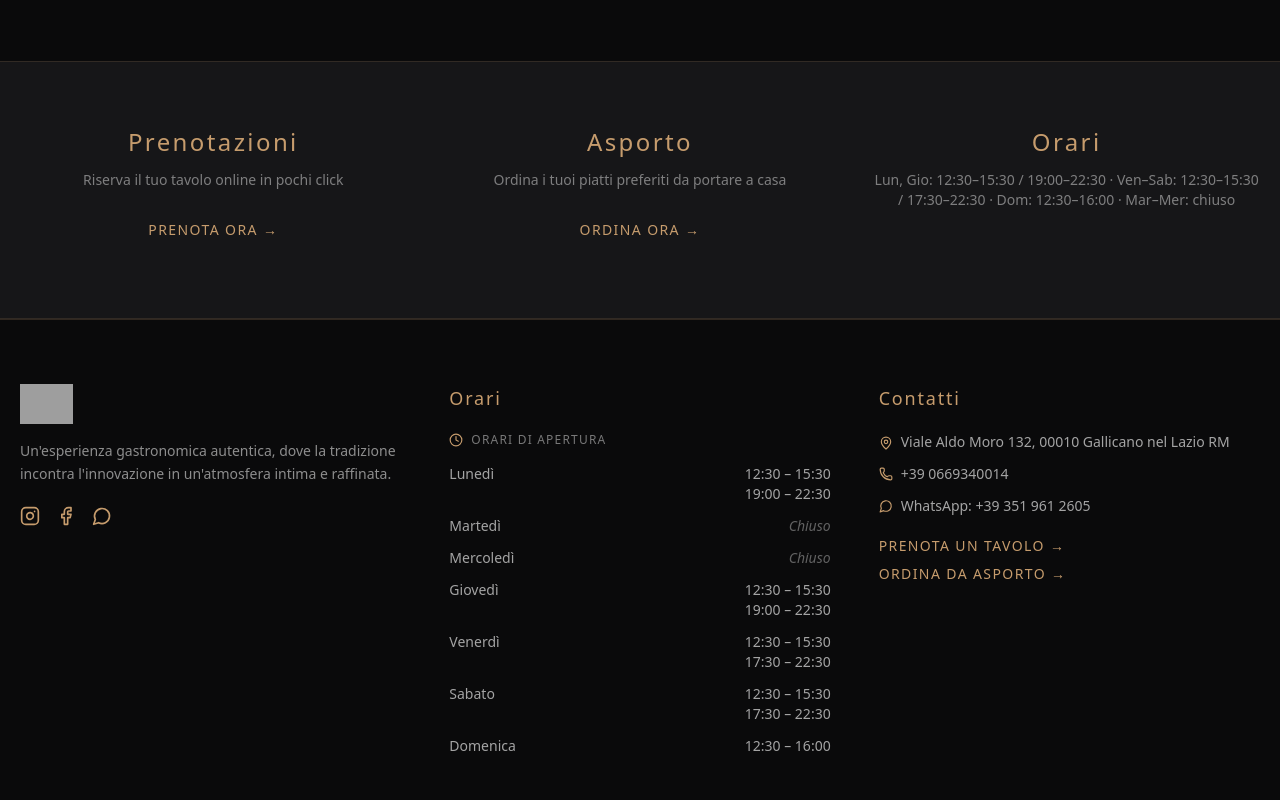
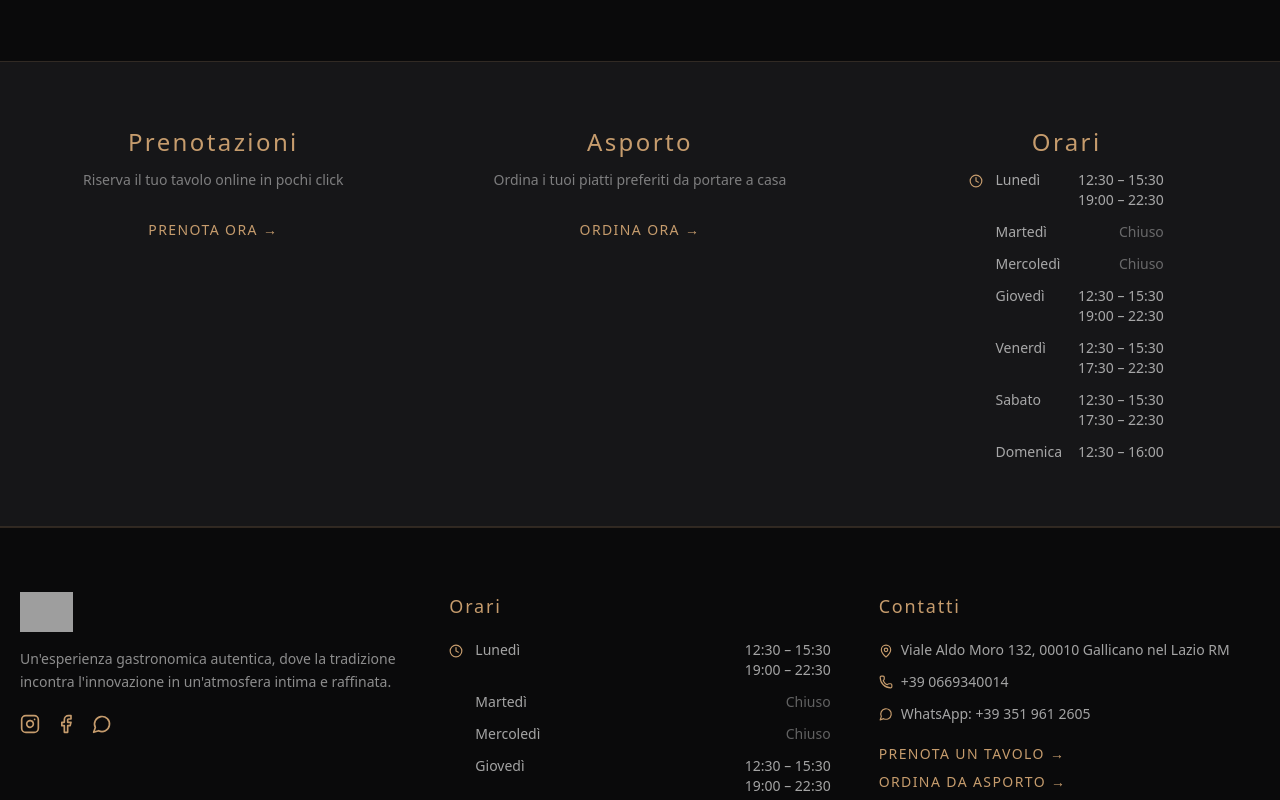
Before and after one commit to Kurama1001/ossidiana-restaurant, a React (Vite) app: page / in a window 1280 px wide. Shown: the part 1180-1980 px from the top of the page. Built offline with nearby package versions, Linux system fonts and the light colour scheme; no server answers; grey boxes are pictures that could not be loaded.

Commit message:
Aggiorna il formato di visualizzazione degli orari
Co-authored-by: Kurama1001 <292116796+Kurama1001@users.noreply.github.com>

```diff
--- a/src/components/layout/OrariList.jsx
+++ b/src/components/layout/OrariList.jsx
@@ -11,25 +11,22 @@ const ORARI_SETTIMANA = [
 ];
 
 /**
- * OrariList — elenco giorni/orari nel formato:
- * giorno a sinistra, fasce orarie allineate a destra ("Chiuso" se giorno di riposo).
+ * OrariList — come nel profilo: giorni a sinistra, orari di apertura
+ * allineati a destra per ogni singolo giorno ("Chiuso" nei giorni di riposo).
  */
 export default function OrariList({ className = '' }) {
   return (
-    <div className={`font-body text-sm ${className}`}>
-      <div className="flex items-center gap-2 mb-4">
-        <Clock size={14} className="text-[#C69C6D] shrink-0" />
-        <span className="text-[#E5E5E5]/50 text-xs uppercase tracking-widest">Orari di apertura</span>
-      </div>
-      <ul className="space-y-3">
+    <div className={`flex gap-3 ${className}`}>
+      <Clock size={14} className="text-[#C69C6D] shrink-0 mt-1" />
+      <ul className="flex-1 font-body text-sm space-y-3">
         {ORARI_SETTIMANA.map(({ giorno, fasce }) => (
           <li key={giorno} className="flex items-start justify-between gap-4">
             <span className="text-[#E5E5E5]/70">{giorno}</span>
             {fasce.length === 0 ? (
-              <span className="text-[#E5E5E5]/40 italic">Chiuso</span>
+              <span className="text-[#E5E5E5]/40">Chiuso</span>
             ) : (
-              <span className="flex flex-col items-end text-[#E5E5E5]/70">
-                {fasce.map(f => <span key={f}>{f}</span>)}
+              <span className="flex flex-col items-end text-[#E5E5E5]/70 text-right">
+                {fasce.map(f => <span key={f} className="whitespace-nowrap">{f}</span>)}
               </span>
             )}
           </li>
--- a/src/pages/Home.jsx
+++ b/src/pages/Home.jsx
@@ -6,6 +6,7 @@ import { BronzeButton } from '@/components/ui/BronzeButton';
 import CompressedImage from '@/components/ui/CompressedImage';
 import PhotoGallery from '@/components/home/PhotoGallery';
 import ChiSiamo from '@/components/home/ChiSiamo';
+import OrariList from '@/components/layout/OrariList';
 
 export default function Home() {
   const [menuHighlights, setMenuHighlights] = useState([]);
@@ -93,11 +94,15 @@ export default function Home() {
           {[
             { title: 'Prenotazioni', desc: 'Riserva il tuo tavolo online in pochi click', action: '/prenotazioni', label: 'Prenota ora' },
             { title: 'Asporto', desc: 'Ordina i tuoi piatti preferiti da portare a casa', action: '/ordini', label: 'Ordina ora' },
-            { title: 'Orari', desc: 'Lun, Gio: 12:30–15:30 / 19:00–22:30 · Ven–Sab: 12:30–15:30 / 17:30–22:30 · Dom: 12:30–16:00 · Mar–Mer: chiuso', action: null, label: null },
+            { title: 'Orari', desc: null, action: null, label: null },
           ].map(b => (
             <div key={b.title}>
               <h3 className="font-display text-2xl text-[#C69C6D] tracking-widest mb-3">{b.title}</h3>
-              <p className="font-body text-[#E5E5E5]/50 text-sm mb-4">{b.desc}</p>
+              {b.title === 'Orari' ? (
+                <div className="text-left inline-block"><OrariList /></div>
+              ) : (
+                <p className="font-body text-[#E5E5E5]/50 text-sm mb-4">{b.desc}</p>
+              )}
               {b.action && <BronzeButton to={b.action} variant="ghost">{b.label} →</BronzeButton>}
             </div>
           ))}
```
